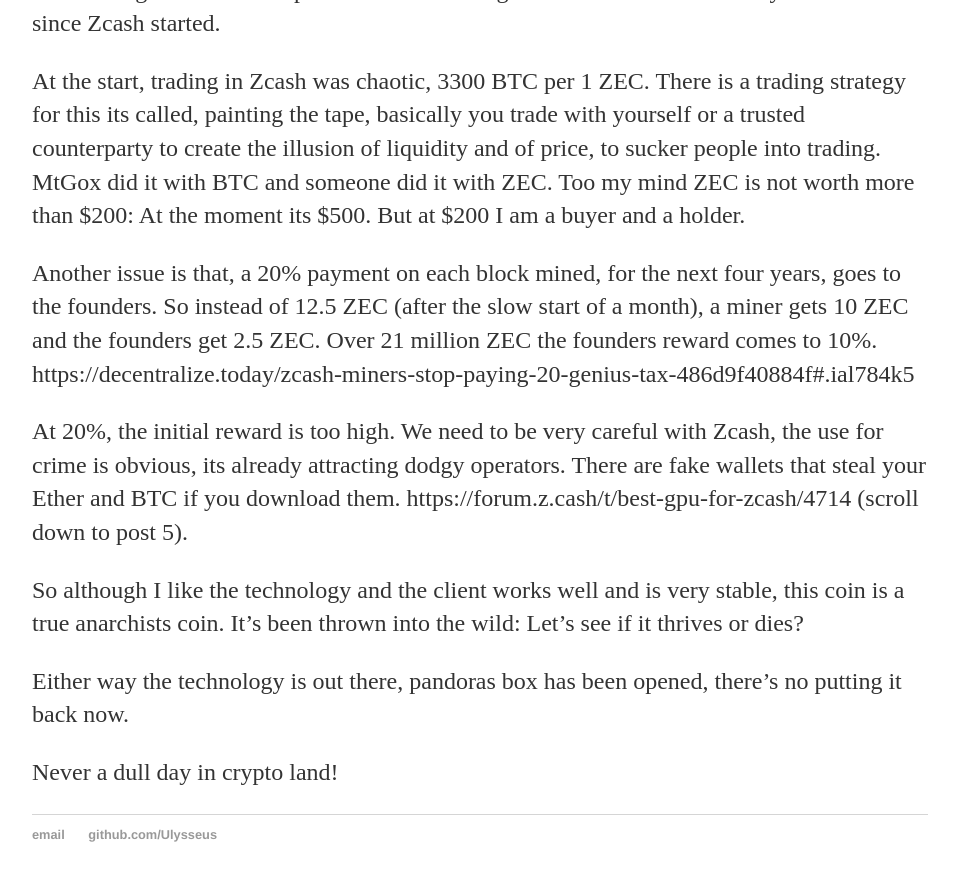
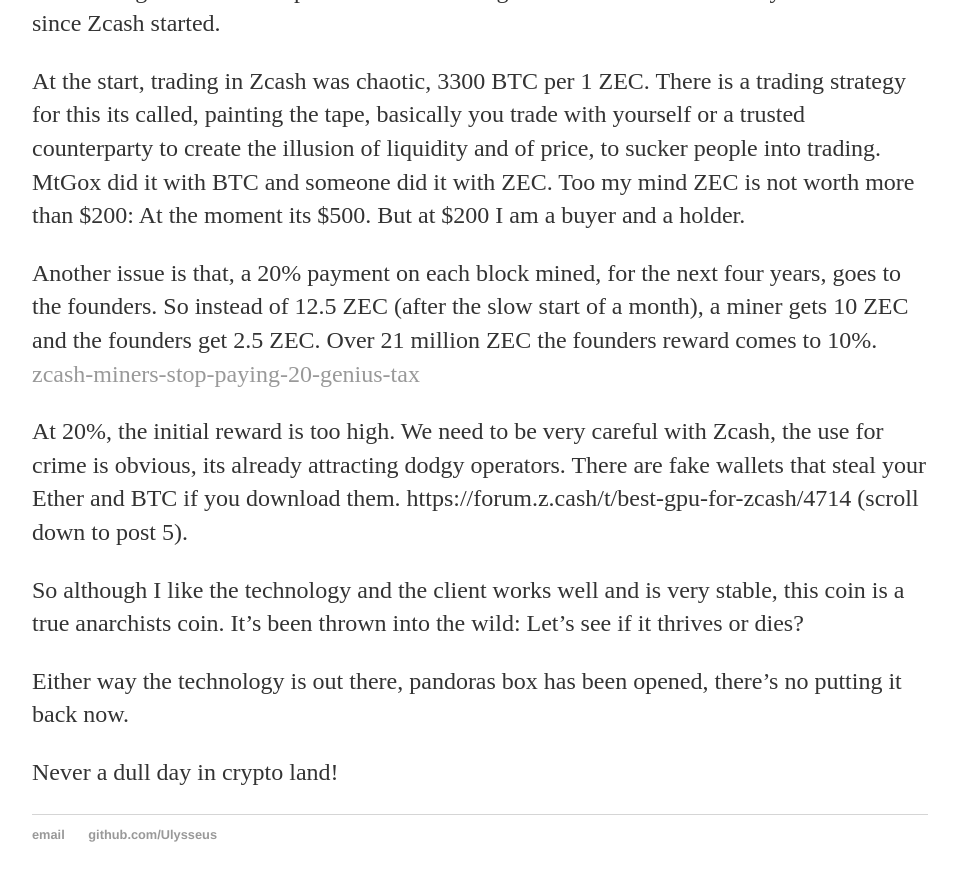
Before and after one commit to Ulysseus/Ulysseus.github.io, a Jekyll site: the page built from _posts/2016-11-05-ZCrash-Here-Be-Dragons.md, in a window 1280 px wide and 900 px high, scrolled down 1889 px. Shown: the top 881 px of the window, without its empty margins (160-1117 px from the left). Built offline with Jekyll 4.4.1, drawn with Linux system fonts in a browser that asks for light colours; our own code applies the rules of GitHub Pages for plain Markdown files; some of the changed lines change nothing that is shown.

Commit message:
Update 2016-11-05-ZCrash-Here-Be-Dragons.md

```diff
--- a/_posts/2016-11-05-ZCrash-Here-Be-Dragons.md
+++ b/_posts/2016-11-05-ZCrash-Here-Be-Dragons.md
@@ -26,7 +26,7 @@
 
 At the start, trading in Zcash was chaotic, 3300 BTC per 1 ZEC. There is a trading strategy for this its called, painting the tape, basically you trade with yourself or a trusted counterparty to create the illusion of liquidity and of price, to sucker people into trading. MtGox did it with BTC and someone did it with ZEC. Too my mind ZEC is not worth more than $200: At the moment its $500. But at $200 I am a buyer and a holder.
 
-Another issue is that, a 20% payment on each block mined, for the next four years, goes to the founders. So instead of 12.5 ZEC (after the slow start of a month), a miner gets 10 ZEC and the founders get 2.5 ZEC. Over 21 million ZEC the founders reward comes to 10%. https://decentralize.today/zcash-miners-stop-paying-20-genius-tax-486d9f40884f#.ial784k5
+Another issue is that, a 20% payment on each block mined, for the next four years, goes to the founders. So instead of 12.5 ZEC (after the slow start of a month), a miner gets 10 ZEC and the founders get 2.5 ZEC. Over 21 million ZEC the founders reward comes to 10%. <a href="https://decentralize.today/zcash-miners-stop-paying-20-genius-tax-486d9f40884f#.ial784k5">zcash-miners-stop-paying-20-genius-tax</a>
 
 At 20%, the initial reward is too high. We need to be very careful with Zcash, the use for crime is obvious, its already attracting dodgy operators. There are fake wallets that steal your Ether and BTC if you download them. https://forum.z.cash/t/best-gpu-for-zcash/4714 (scroll down to post 5).
 
```
